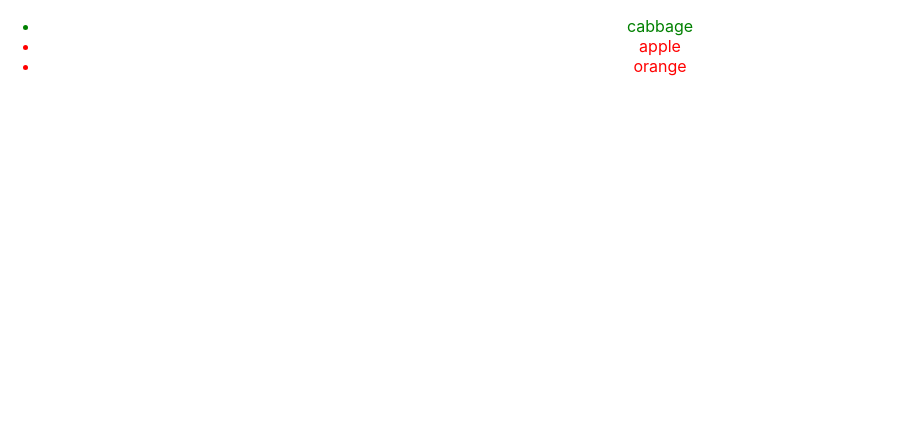
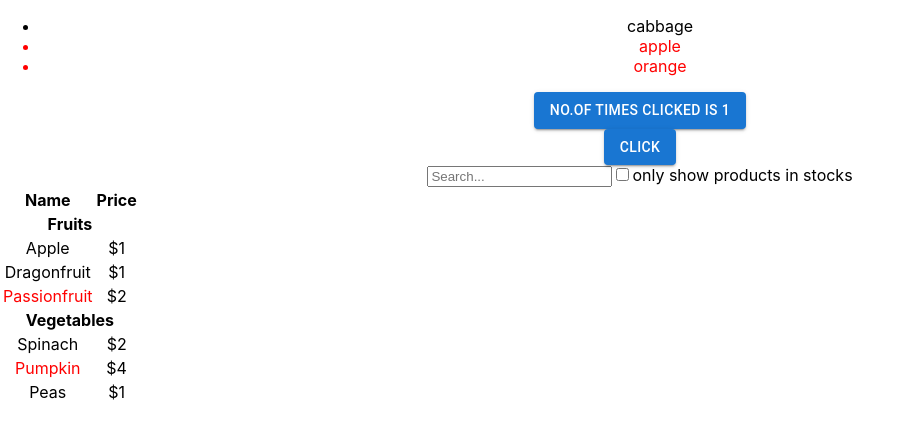
Before and after one commit to prerna1113/app, a React (Create React App) app: page / in a window 1280 px wide. Shown: the top 438 px of the page, without its empty margins (0-911 px from the left). Built offline with nearby package versions, Linux system fonts and the light colour scheme.

Commit message:
filter added

```diff
--- a/src/App.js
+++ b/src/App.js
@@ -1,6 +1,8 @@
 import logo from './logo.svg';
 import './App.css';
-import { Box, Typography } from '@mui/material';
+import { Box, Button, Typography } from '@mui/material';
+import { useState } from 'react';
+import MyApp from './component/MyApp';
 
 const lists =[
   {title:'cabbage', id:'1', isFruit:false},
@@ -12,14 +14,29 @@
 
 function App() {
 
+  const [count,setCount] =useState(1);
+
+  const [times,setTimes] = useState(1);
+
+  const increaseQuantity =()=>{
+    setCount(count+1);
+  }
+
+  const decreaseQuantity =()=>{
+    if(count>1){
+      setCount(count-1);
+    }
+  }
+
   const listItems = lists.map(product=>
     <li
      key={product.id}
-    style={{color:product.isFruit ? 'red' : 'green'}}
+    style={{color:product.isFruit && 'red'}}
       >
       {product.title}
 
     </li>)
+
 
 
   return (
@@ -27,6 +44,22 @@
       <ul>
         {listItems}
       </ul>
+
+      <Button
+      onClick={increaseQuantity}
+      variant='contained'>
+        no.of Times Clicked is {count}
+
+      </Button>
+      <br></br>
+
+      <Button
+      onClick={decreaseQuantity }
+      variant ="contained">
+        click
+      </Button>
+
+      <MyApp />
 
 
 
--- /dev/null
+++ b/src/component/MyApp.jsx
@@ -0,0 +1,131 @@
+import React, { useState } from 'react';
+
+function ProductCategoryRow({ category }) {
+  return (
+    <tr>
+      <th colSpan='2'>{category}</th>
+    </tr>
+  );
+}
+
+function ProductRow({ product }) {
+  const name = product.stocked ? (
+    product.name
+  ) : (
+    <span style={{ color: 'red' }}>{product.name}</span>
+  );
+  return (
+    <tr>
+      <td>{name}</td>
+      <td>{product.price}</td>
+    </tr>
+  );
+}
+
+function ProductTable({ products, filterText, inStockOnly }) {
+  const rows = [];
+  let lastCategory = null;
+
+  products.forEach((product) => {
+    if (
+      product.name.toLowerCase().indexOf(filterText.toLowerCase()) === -1 ||
+      (inStockOnly && !product.stocked)
+    ) {
+      return;
+    }
+
+    if (product.category !== lastCategory) {
+      rows.push(
+        <ProductCategoryRow
+          category={product.category}
+          key={product.category}
+        />
+      );
+    }
+    rows.push(
+      <ProductRow product={product} key={product.name} />
+    );
+    lastCategory = product.category;
+  });
+
+  return (
+    <table>
+      <thead>
+        <tr>
+          <th>Name</th>
+          <th>Price</th>
+        </tr>
+      </thead>
+      <tbody>{rows}</tbody>
+    </table>
+  );
+}
+
+function SearchBar({
+  filterText,
+  inStockOnly,
+  onFilterTextChange,
+  onInStockOnlyChange,
+}) {
+  return (
+    <form>
+      <input
+        type='text'
+        value={filterText}
+        placeholder='Search...'
+        onChange={(e) => onFilterTextChange(e.target.value)}
+      />
+
+      <label>
+        <input
+          type='checkbox'
+          checked={inStockOnly}
+          onChange={(e) => onInStockOnlyChange(e.target.checked)}
+        />
+        {''}
+        only show products in stocks
+      </label>
+    </form>
+  );
+}
+
+function FilterableProductTable({ products }) {
+  const [filterText, setFilterText] = useState('');
+  const [inStockOnly, setInStockOnly] = useState(false);
+
+  return (
+    <div>
+      <SearchBar
+        filterText={filterText}
+        inStockOnly={inStockOnly}
+        onFilterTextChange={setFilterText}
+        onInStockOnlyChange={setInStockOnly}
+      />
+      <ProductTable
+        products={products}
+        filterText={filterText}
+        inStockOnly={inStockOnly}
+      />
+    </div>
+  );
+}
+
+const PRODUCTS = [
+  { category: 'Fruits', price: '$1', stocked: true, name: 'Apple' },
+  { category: 'Fruits', price: '$1', stocked: true, name: 'Dragonfruit' },
+  { category: 'Fruits', price: '$2', stocked: false, name: 'Passionfruit' },
+  { category: 'Vegetables', price: '$2', stocked: true, name: 'Spinach' },
+  { category: 'Vegetables', price: '$4', stocked: false, name: 'Pumpkin' },
+  { category: 'Vegetables', price: '$1', stocked: true, name: 'Peas' },
+];
+
+const MyApp = () => {
+  return (
+    <div>
+      <FilterableProductTable products={PRODUCTS} />
+      {/* Removed the semicolon at the end of the line above */}
+    </div>
+  );
+};
+
+export default MyApp;
```
